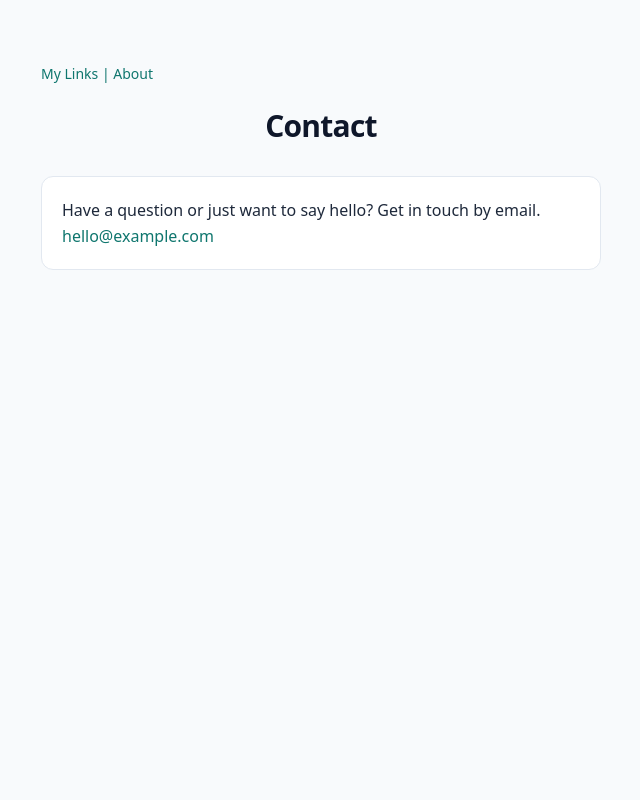
After one commit to Bicskow/my-link-bio, a Flask app: page /contact in a window 1280 px wide. The commit adds this page. Shown: the whole page, without its empty margins (319-959 px from the left). Run offline with Flask 3, Linux system fonts and the light colour scheme.

Commit message:
Add contact page and document contact route

```diff
--- a/app.py
+++ b/app.py
@@ -83,6 +83,11 @@ def about():
     return render_template("about.html")
 
 
+@app.route("/contact")
+def contact():
+    return render_template("contact.html")
+
+
 @app.errorhandler(404)
 def page_not_found(error):
     return render_template("404.html"), 404
--- a/templates/about.html
+++ b/templates/about.html
@@ -8,7 +8,7 @@
 </head>
 <body>
     <main class="page">
-        <nav class="navigation"><a href="{{ url_for('index') }}">My Links</a></nav>
+        <nav class="navigation"><a href="{{ url_for('index') }}">My Links</a> | <a href="{{ url_for('contact') }}">Contact</a></nav>
         <h1 class="page-title">About</h1>
         <p class="about-text">This is my personal link page.</p>
     </main>
--- /dev/null
+++ b/templates/contact.html
@@ -0,0 +1,19 @@
+<!DOCTYPE html>
+<html lang="en">
+<head>
+    <meta charset="UTF-8">
+    <meta name="viewport" content="width=device-width, initial-scale=1">
+    <link rel="stylesheet" href="{{ url_for('static', filename='style.css') }}">
+    <title>Contact</title>
+</head>
+<body>
+    <main class="page">
+        <nav class="navigation"><a href="{{ url_for('index') }}">My Links</a> | <a href="{{ url_for('about') }}">About</a></nav>
+        <h1 class="page-title">Contact</h1>
+        <div class="about-text">
+            <p>Have a question or just want to say hello? Get in touch by email.</p>
+            <p><a class="card-link" href="mailto:hello@example.com">hello@example.com</a></p>
+        </div>
+    </main>
+</body>
+</html>
--- a/templates/index.html
+++ b/templates/index.html
@@ -8,7 +8,7 @@
 </head>
 <body>
     <main class="page">
-        <nav class="navigation"><a href="{{ url_for('about') }}">About</a></nav>
+        <nav class="navigation"><a href="{{ url_for('about') }}">About</a> | <a href="{{ url_for('contact') }}">Contact</a></nav>
         <h1 class="page-title">My Links</h1>
         <form class="link-form" action="{{ url_for('add_link') }}" method="post">
             <label for="name">Site name</label>
```
Also changed, not shown: README.md.
